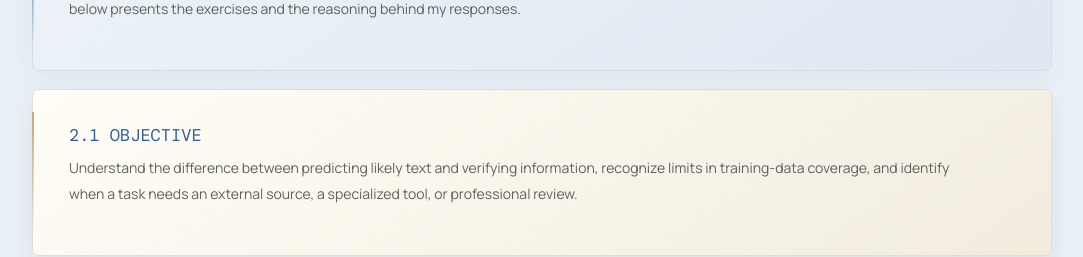
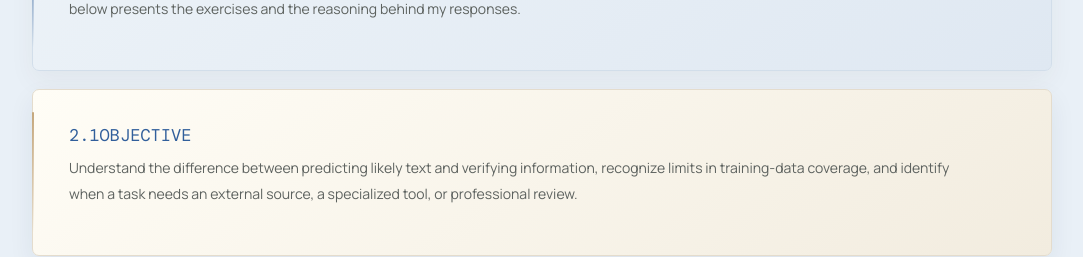
Before and after one commit to AnushaKallempudi12/portfolio, a Next.js app: page /portfolio/artifacts/ai-training-interaction in a window 1280 px wide. Shown: the part 1140-1397 px from the top of the page, without its empty margins (98-1181 px from the left). Built offline with nearby package versions, Linux system fonts and the light colour scheme.

Commit message:
Remove spaces after artifact section numbers

```diff
--- a/src/app/artifacts/ai-training-interaction/page.jsx
+++ b/src/app/artifacts/ai-training-interaction/page.jsx
@@ -144,11 +144,11 @@ export default function AITrainingInteractionPage(){
     <p>AI Training Interaction is a learning activity that helped me examine how large language models learn and respond. By working through the Professor Predict exercises, I explored why an answer can sound convincing without being verified and why responsible AI use requires questioning assumptions and checking important information.</p>
    </section>
 <section className="detail-section ati-reveal">
-    <p className="detail-index">2. DESCRIPTION</p>
+    <p className="detail-index">2.DESCRIPTION</p>
     <p>The activity moves through five stages: predicting the next word, examining how a language model works, considering what may be represented in training data, deciding which tasks are suitable for an LLM, and reflecting on what I learned. The interactive walkthrough below presents the exercises and the reasoning behind my responses.</p>
    </section>
    <section className="detail-section ati-reveal">
-    <p className="detail-index">2.1 OBJECTIVE</p>
+    <p className="detail-index">2.1OBJECTIVE</p>
     <p>Understand the difference between predicting likely text and verifying information, recognize limits in training-data coverage, and identify when a task needs an external source, a specialized tool, or professional review.</p>
    </section>
 <section className="detail-section ati-reveal" id="stages">
@@ -194,7 +194,7 @@ export default function AITrainingInteractionPage(){
     </div>
    </section>
 <section className="detail-section ati-reveal">
-    <p className="detail-index">3. VALUE PROPOSITION OF THE ARTIFACT</p>
+    <p className="detail-index">3.VALUE PROPOSITION OF THE ARTIFACT</p>
     <p>The value of this activity is the shift from simply accepting an answer to evaluating how it was produced and what support it needs. The exercise connects basic language-model concepts to practical decisions about information quality, privacy, and responsible use.</p>
    </section>
 <section className="detail-section ati-reveal">
@@ -210,7 +210,7 @@ export default function AITrainingInteractionPage(){
     </div>
    </section>
 <section className="detail-section ati-reveal">
-    <p className="detail-index">4. REFERENCES</p>
+    <p className="detail-index">4.REFERENCES</p>
     <p>No external references were used or cited in this activity. The artifact documents my responses and reflections from the interactive learning exercise.</p>
    </section>
 <section className="detail-section ati-reveal">
```
